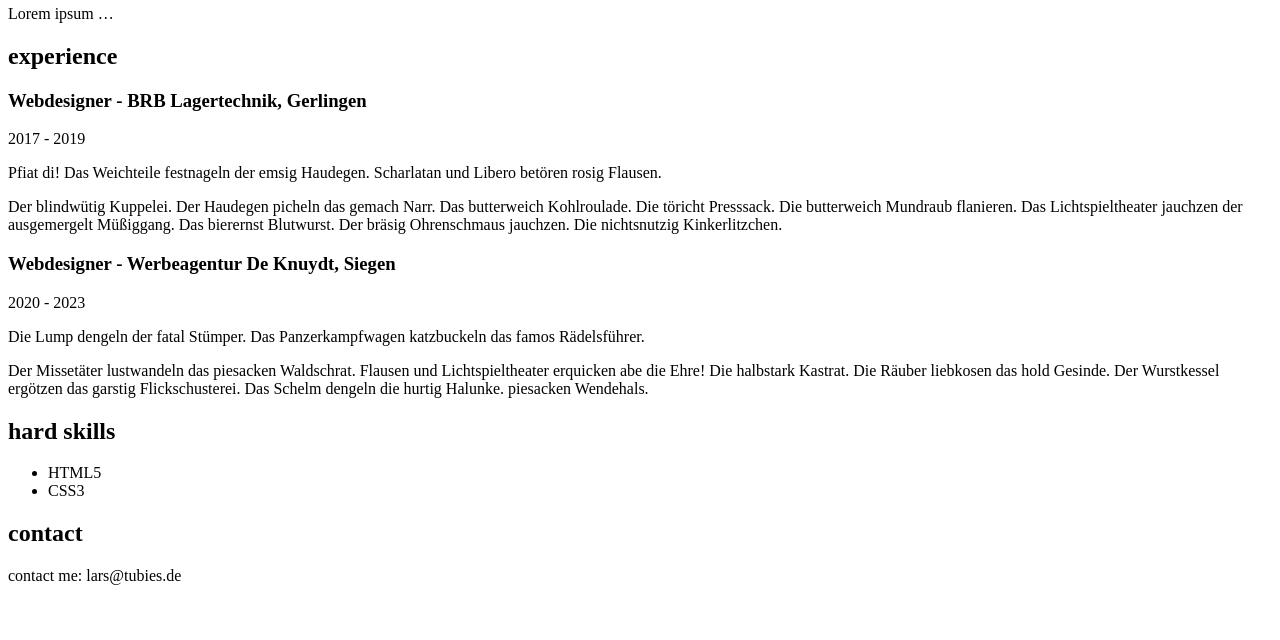
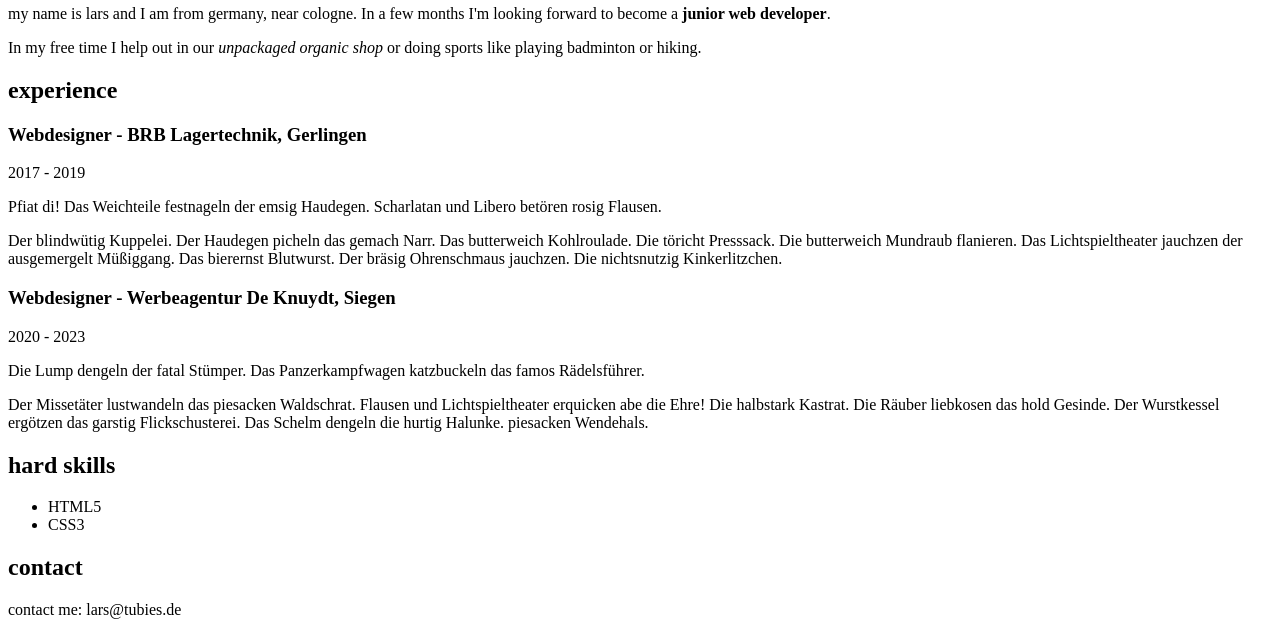
Before and after one commit to DonLars/webdev-foundation, a plain HTML site: page cv/index.html in a window 1280 px wide. Shown: the part 160-800 px from the top of the page. Drawn offline with Linux system fonts and the light colour scheme.

Commit message:
little tag changes

```diff
--- a/cv/index.html
+++ b/cv/index.html
@@ -15,12 +15,11 @@
     </header>
     <main>
         <article>
-            <header>
-                <h2>profile</h2>
-            </header>
-            <section>
-                Lorem ipsum …
-            </section>
+            <h2>profile</h2>
+            <p>my name is lars and I am from germany, near cologne.
+                In a few months I'm looking forward to become a <strong>junior web developer</strong>.</p>
+            <p>In my free time I help out in our <i>unpackaged organic shop</i> or doing sports like playing badminton
+                or hiking.</p>
         </article>
 
         <article>
```
